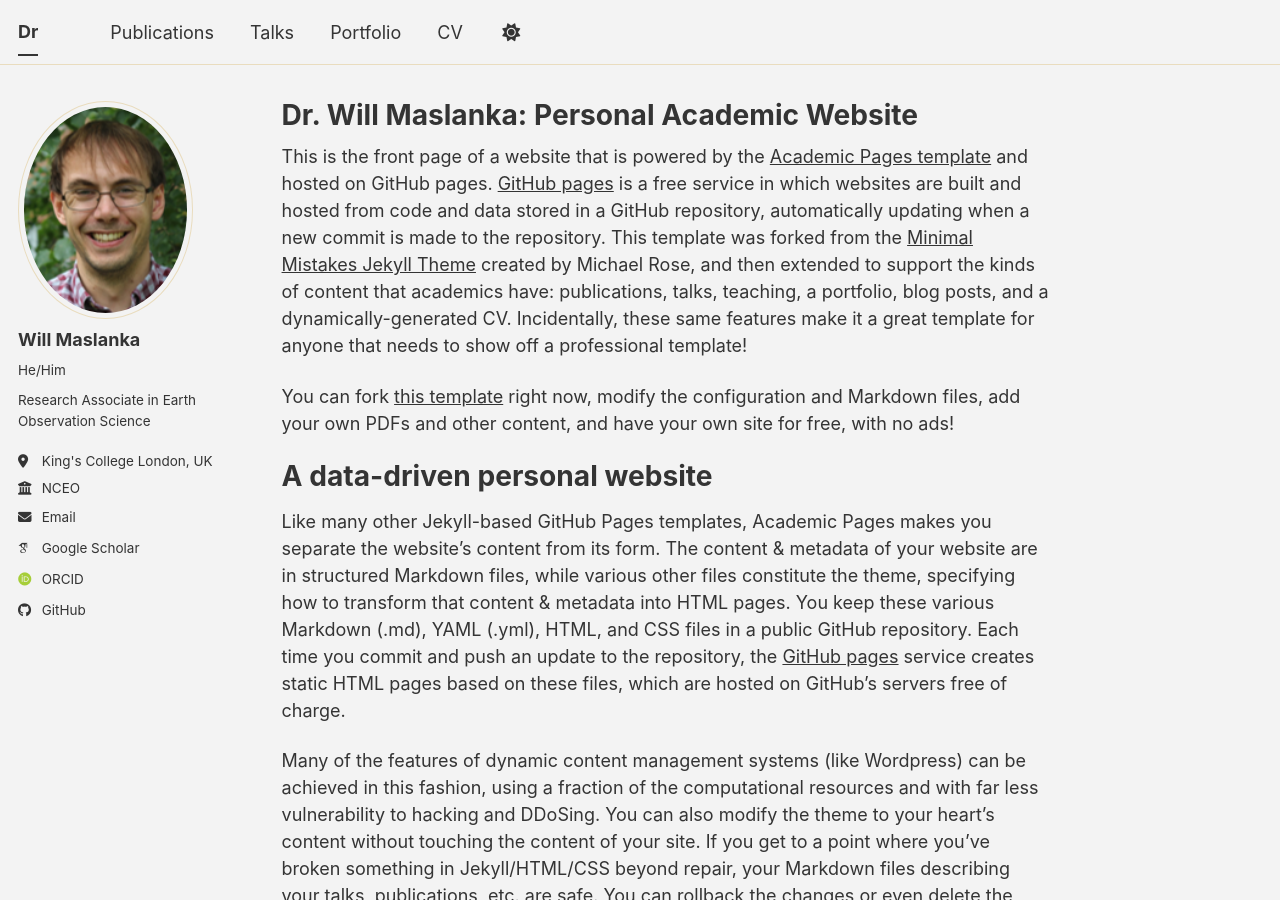
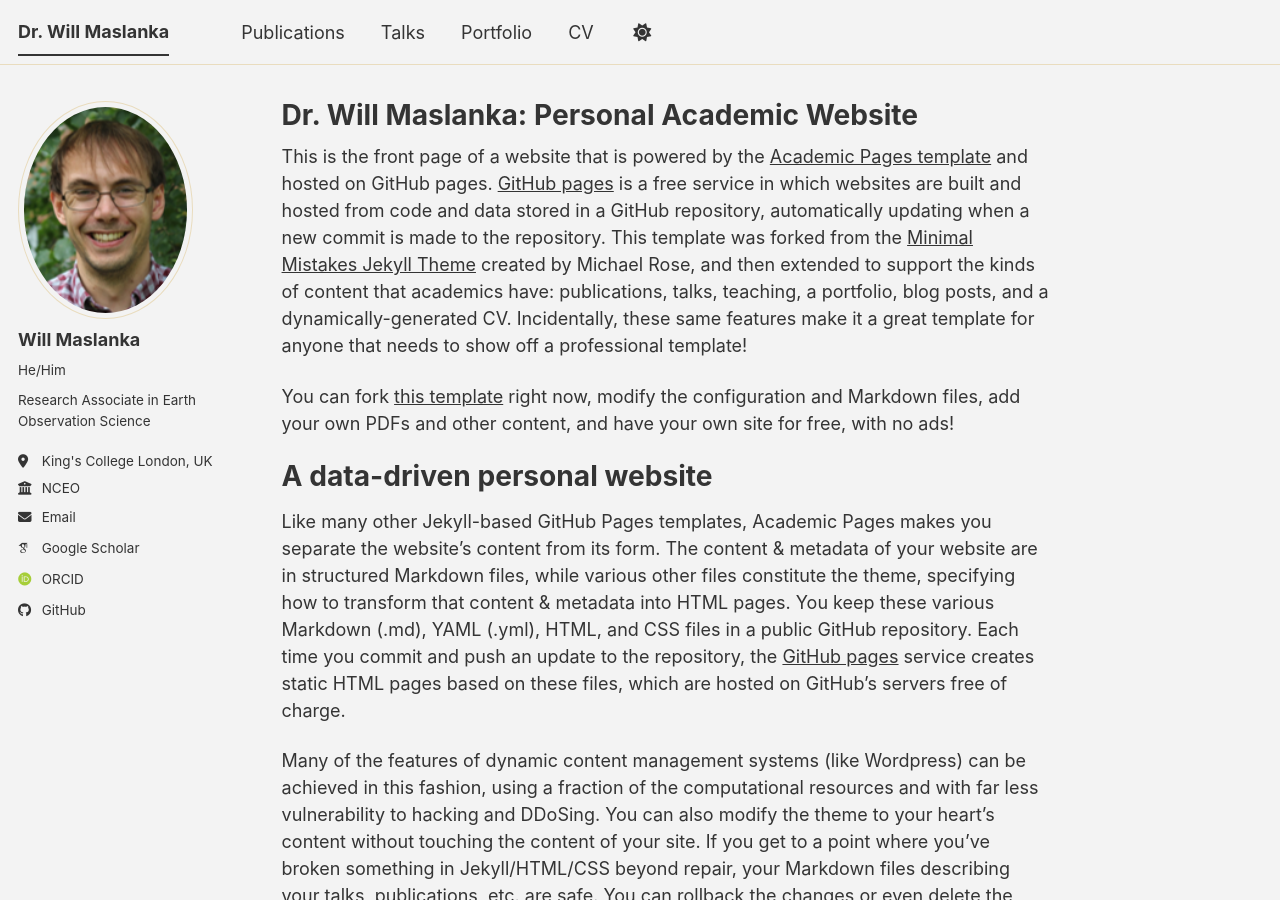
Before and after one commit to willmaslanka/willmaslanka.github.io, a Jekyll site: the page built from _pages/about.md, in a window 1280 px wide and 900 px high. Built offline with Jekyll 4.4.1, drawn with Linux system fonts in a browser that asks for light colours; some web fonts are replaced; a script bundle is joined from its source files by our own code; library files that are not in the unit come from our copies.

Commit message:
Update _config.yml

```diff
--- a/_config.yml
+++ b/_config.yml
@@ -9,8 +9,8 @@
 # Basic Site Settings
 locale                   : "en-US"
 site_theme               : "dirt" # The available themes options are "default", "air", "sunrise", "mint", "dirt" and "contrast"
-title                    : "Dr"
-title_separator          : "."
+title                    : "Dr. Will Maslanka"
+title_separator          : "-"
 name                     : &name "Will Maslanka"
 description              : &description "Will Maslanka's academic portfolio"   # Update this with a general description of your site, this is the default if not overridden by a page
 url                      : https://willmaslanka.github.io # The base hostname & protocol for your site e.g. "https://[your GitHub username].github.io",
```
